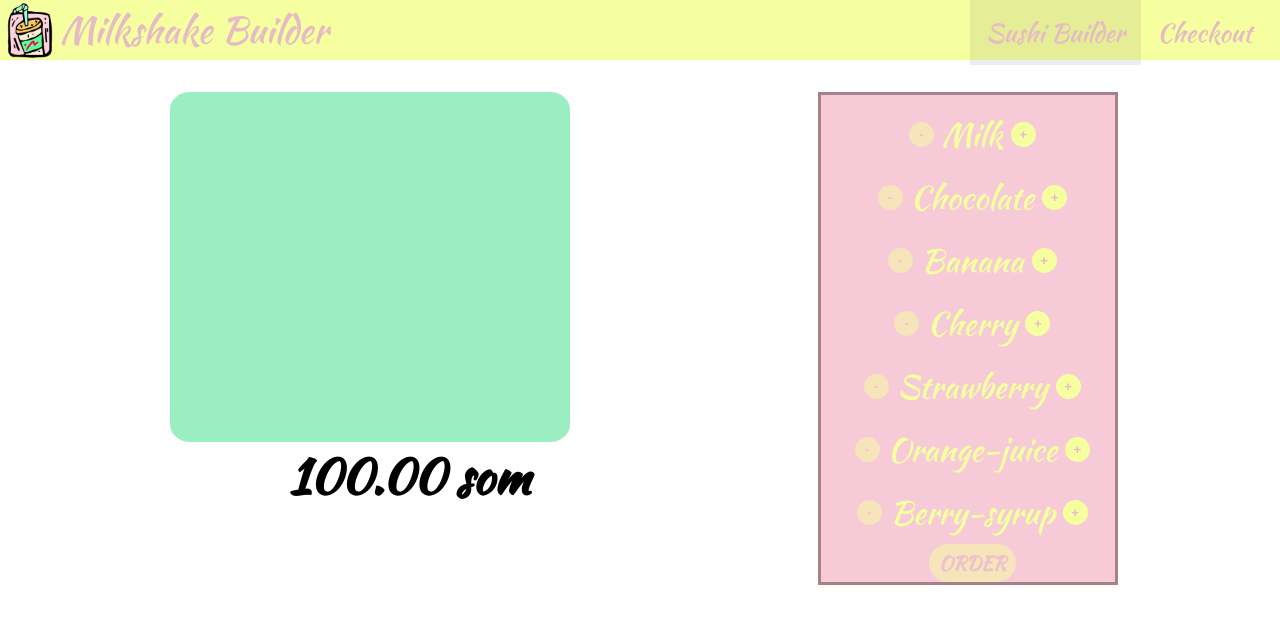
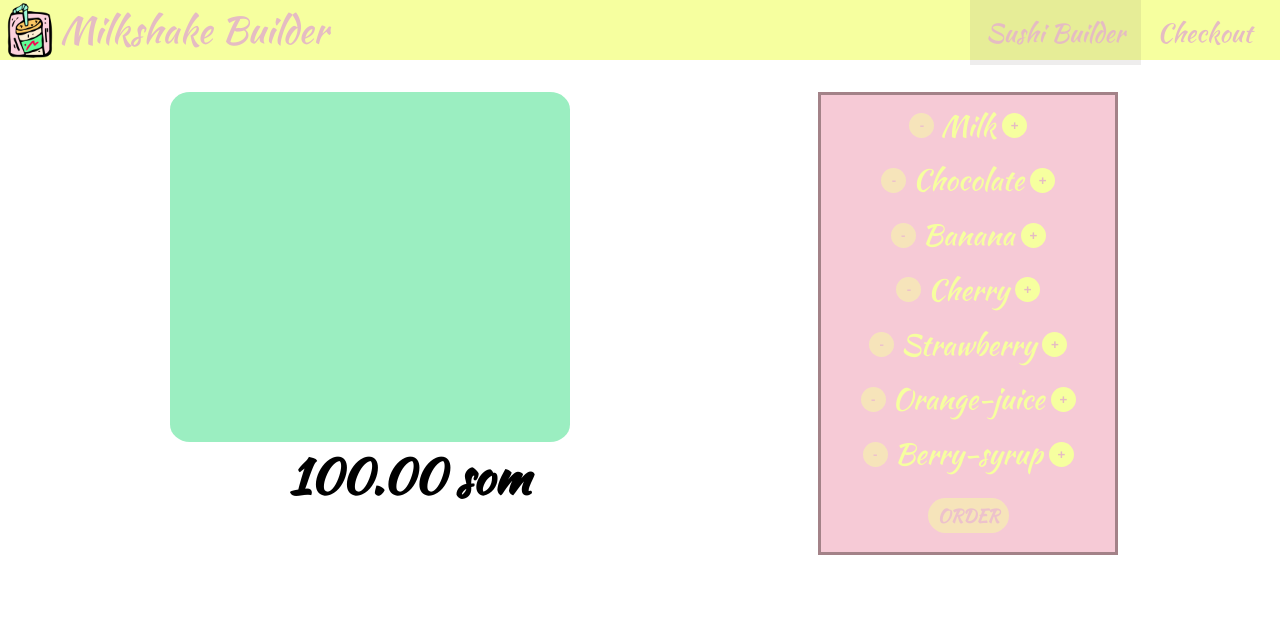
Before and after one commit to Sulaiman-Kudaibergenov/milkshake-builder, a React (Create React App) app: page / in a window 1280 px wide. Shown: the top 624 px of the page. Built offline with nearby package versions, Linux system fonts and the light colour scheme.

Commit message:
Change styles

```diff
--- a/src/components/MilkshakeBuilder/MilkControls/MilkControl/MilkControl.module.css
+++ b/src/components/MilkshakeBuilder/MilkControls/MilkControl/MilkControl.module.css
@@ -5,8 +5,8 @@
 .MilkControl .label {
   color: #f6ff9f;
   font-family: "Kaushan Script", cursive;
-  font-size: 1.5rem;
-  padding: 0.5rem;
+  font-size: 1.2rem;
+  padding: 0.4rem;
 }
 .MilkControl button {
   width: 25px;
@@ -27,6 +27,6 @@
 
 @media (min-width: 500px) {
   .MilkControl .label {
-    font-size: 2rem;
+    font-size: 1.8rem;
   }
 }
--- a/src/components/MilkshakeBuilder/MilkControls/MilkControls.module.css
+++ b/src/components/MilkshakeBuilder/MilkControls/MilkControls.module.css
@@ -2,10 +2,8 @@
   border: 3px solid rgb(163, 130, 136);
   background-color: #f6cad6;
   width: 300px;
-  padding-top: 0.5rem;
-  padding-left: 0.5rem;
-
   display: flex;
   flex-flow: column nowrap;
   align-items: center;
+  padding: 0.2rem;
 }
--- a/src/components/MilkshakeBuilder/MilkshakeKit/Milk/Milk.module.css
+++ b/src/components/MilkshakeBuilder/MilkshakeKit/Milk/Milk.module.css
@@ -34,7 +34,7 @@
 @media (min-width: 900px) {
   .Milk {
     width: 50px;
-    height: 62px;
-    background-size: 80px;
+    height: 90px;
+    background-size: 100%;
   }
 }
--- a/src/components/UI/Button/Button.module.css
+++ b/src/components/UI/Button/Button.module.css
@@ -7,8 +7,9 @@
   cursor: pointer;
   font-family: "Kaushan Script", cursive;
   padding: 5px 10px;
-  font-size: 1.2rem;
+  font-size: 1.1rem;
   text-transform: uppercase;
+  margin: 1rem;
 }
 .Button:disabled {
   opacity: 0.5;
```
